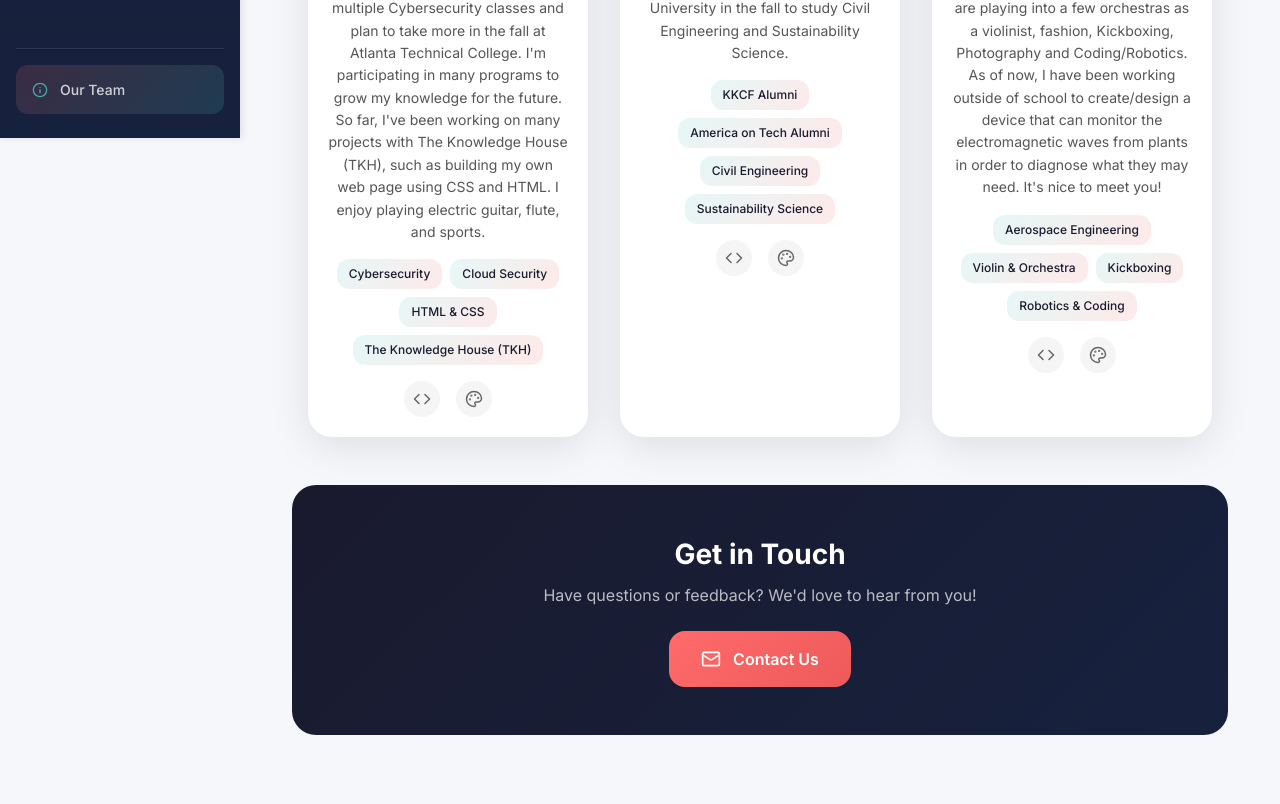
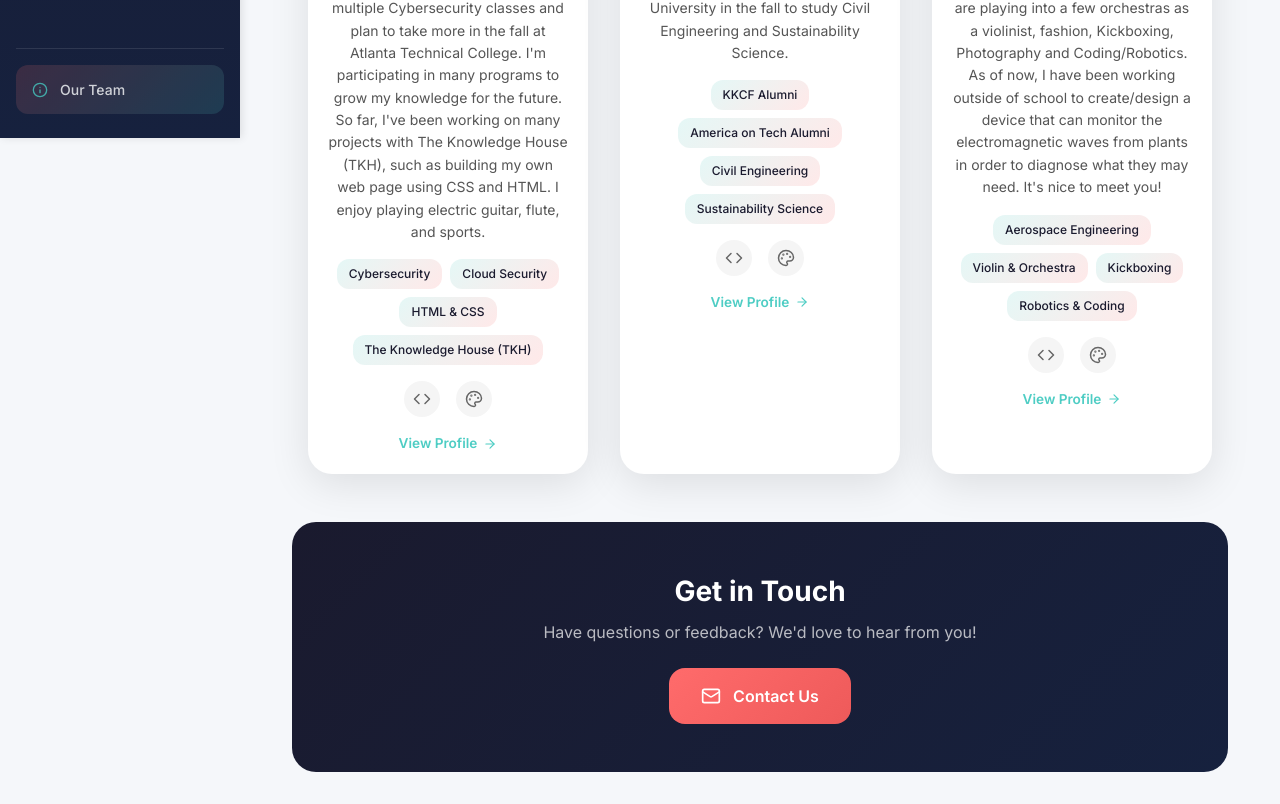
Before and after one commit to symphanydinkins/TTL_DearFriend_TheHashiras, a React (Vite) app: page /team in a window 1280 px wide. Shown: the part 662-1466 px from the top of the page. Before the commit the page ends 1429 px from the top, so only its background shows below. Built offline with nearby package versions, Linux system fonts and the light colour scheme; no server answers.

Commit message:
Updated Team.tsx

```diff
--- a/src/pages/Team.tsx
+++ b/src/pages/Team.tsx
@@ -1,4 +1,5 @@
-import { Heart, Mail, Code, Palette, Rocket } from 'lucide-react';
+import { Heart, Mail, Code, Palette, Rocket, ArrowRight } from 'lucide-react';
+import { Link } from 'react-router-dom';
 import { motion } from 'framer-motion';
 import myPhoto from './20240923_071243.jpg';
 import './Team.css';
@@ -99,6 +100,9 @@ export default function Team() {
                   <Palette size={18} />
                 </a>
               </div>
+              <Link to={`/team/${member.id}`} className="view-profile-link">
+                View Profile <ArrowRight size={14} />
+              </Link>
             </div>
           </motion.div>
         ))}
```
